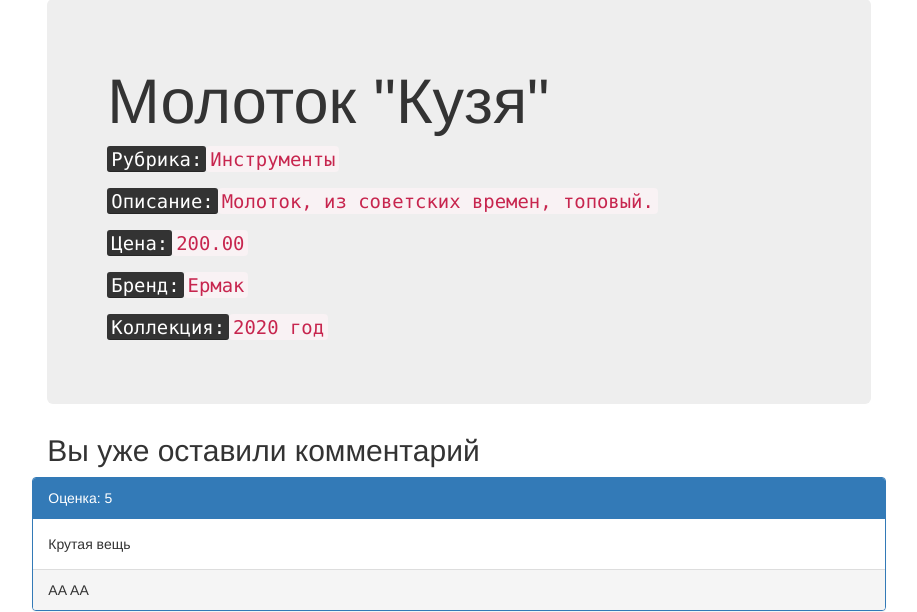
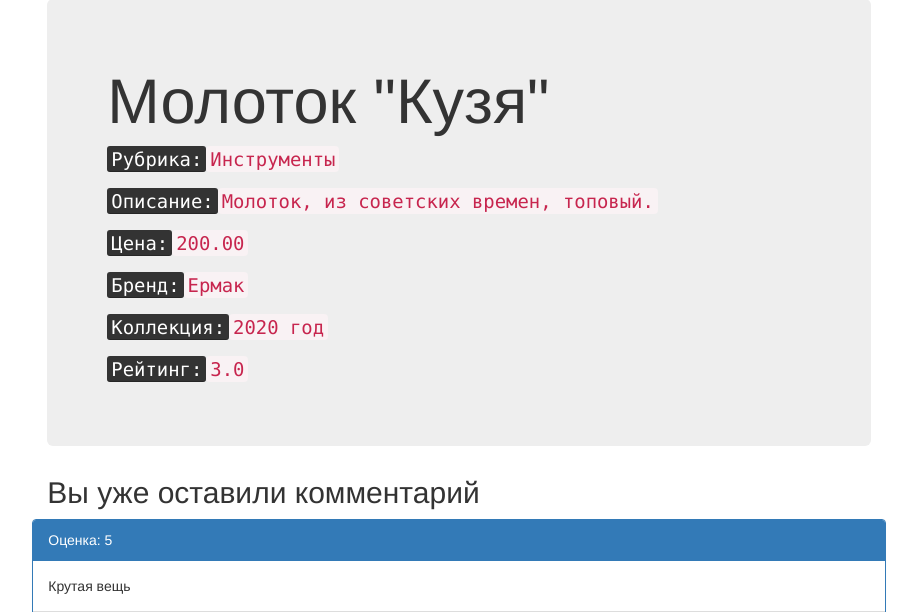
Before and after one commit to AndrewErmakov/WebDevelopmentTraining, a Django app: page /product_details/9/ in a window 1280 px wide. Shown: the part 673-1285 px from the top of the page, without its empty margins (181-1098 px from the left). Run offline with Django 3.2, Linux system fonts and the light colour scheme; a user stored in the database is signed in; data comes from the database, SQL or seed files in the repository; parts of the project's set-up code (start-up, migrations or seed data) failed here and were passed over; some libraries are stand-ins or nearby versions.

Commit message:
product rating is displayed

```diff
--- a/online_store_on_sofa_project/store_app/views.py
+++ b/online_store_on_sofa_project/store_app/views.py
@@ -31,8 +31,21 @@ class ProductDetailsPage(View):
         product = Product.objects.get(pk=pk)
         presence_flag_comment_user = bool(len(product.comment_set.filter(author_comment=request.user)))
         rubrics = Rubric.objects.all()
-        context = {'product': product, 'rubrics': rubrics, 'presence_flag_comment_user': presence_flag_comment_user}
+        try:
+            total_rating = self.get_total_rating(product)
+        except ZeroDivisionError:  # при отсутствии оценок от пользователей и комментариев на товар
+            total_rating = 0
+
+        context = {'product': product, 'rubrics': rubrics, 'presence_flag_comment_user': presence_flag_comment_user,
+                   'rating': total_rating}
         return render(request, 'product_details.html', context)
+
+    def get_total_rating(self, product, sum_points=0):
+        comments = product.comment_set.all()
+        for comment in comments:
+            sum_points += comment.rating
+
+        return round(sum_points / len(comments), 1)
 
 
 class ProductsByRubricPage(View):
@@ -91,7 +104,6 @@ class AddNewComment(LoginRequiredMixin, View):
 
     def post(self, request):
         response_data = {}
-        # print(request.POST)
         try:
             rating = request.POST.get('rating')
             text_comment = request.POST.get('text_comment')
--- a/online_store_on_sofa_project/templates/store_app/product_details.html
+++ b/online_store_on_sofa_project/templates/store_app/product_details.html
@@ -55,6 +55,11 @@
                     <p class="text-left"><kbd>Цена:</kbd><code>{{ product.price }}</code></p>
                     <p class="text-left"><kbd>Бренд:</kbd><code>{{ product.brand }}</code></p>
                     <p class="text-left"><kbd>Коллекция:</kbd><code>{{ product.sale_start_time|date:"Y" }} год</code></p>
+                    {% if rating %}
+                    <p class="text-left"><kbd>Рейтинг:</kbd><code>{{ rating }}</code></p>
+                    {% else %}
+                    <p class="text-left"><kbd>Рейтинг:</kbd><code>оценок нет</code></p>
+                    {% endif %}
               </div>
             {% if user.is_authenticated %}
                 {% if presence_flag_comment_user %}
```
